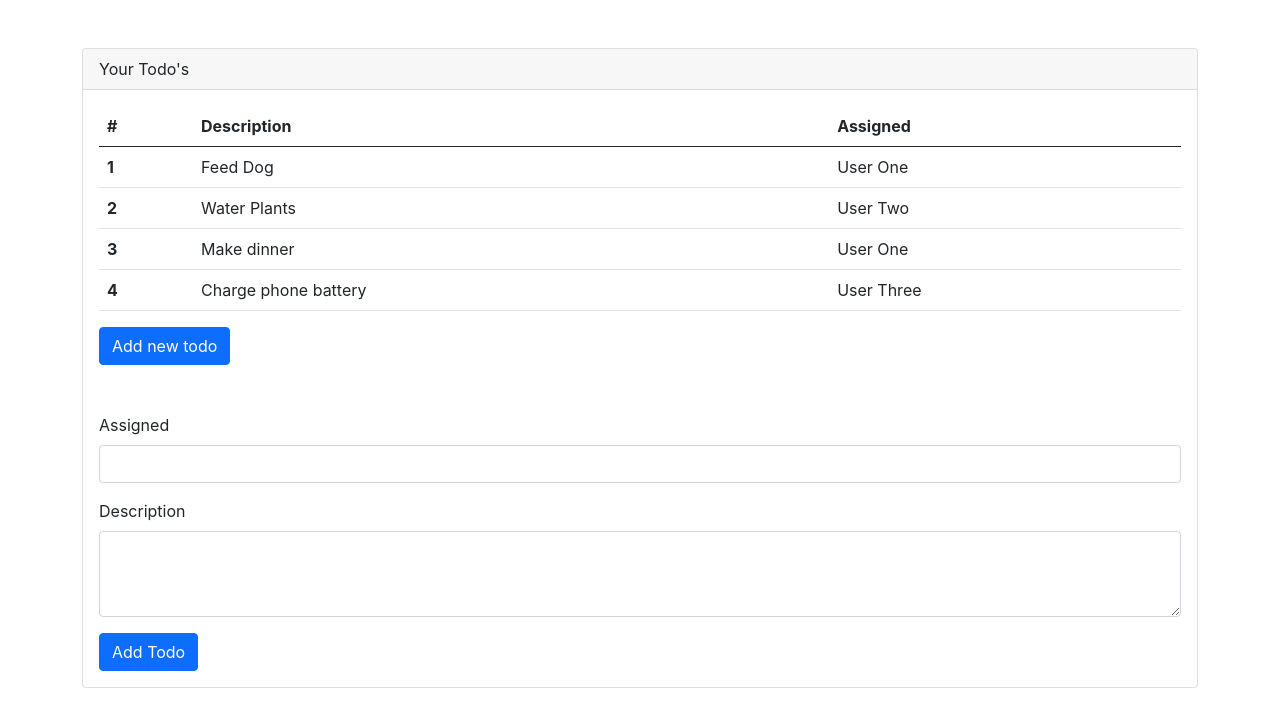
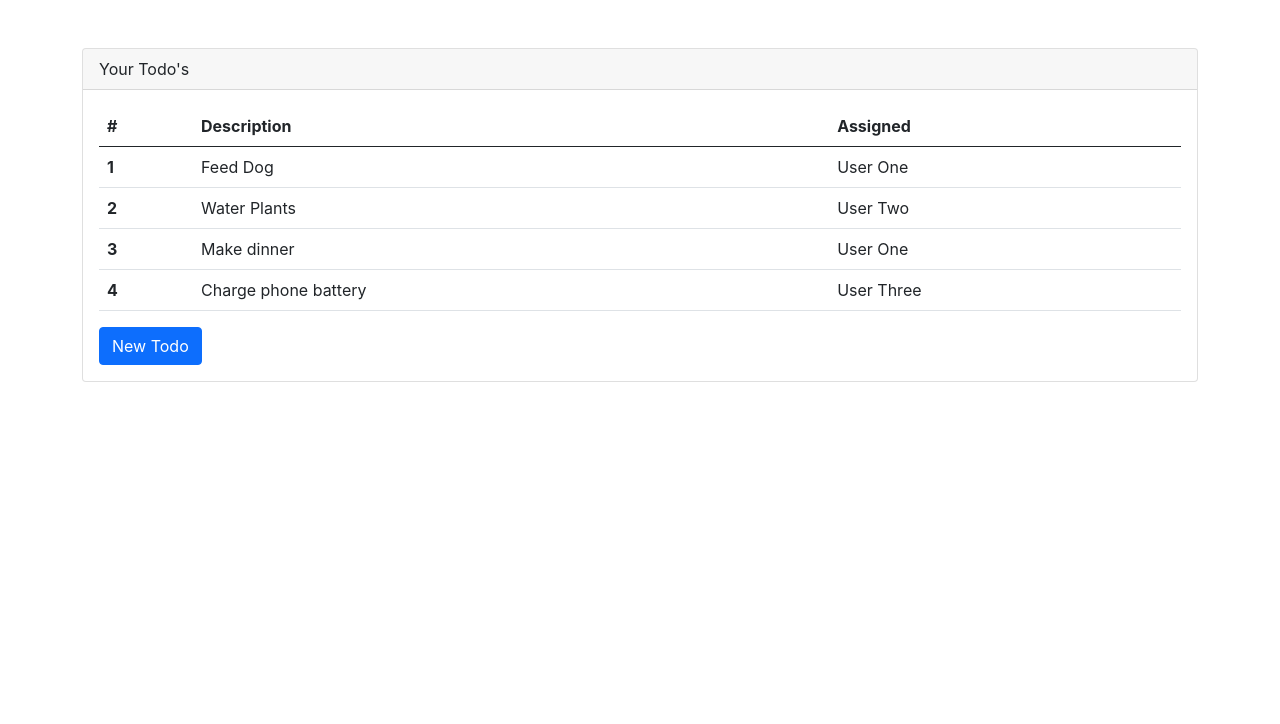
Before and after one commit to TheInfinity007/todo-react, a React (Create React App) app: page / in a window 1280 px wide. Shown: the top 724 px of the page. Built offline with nearby package versions, Linux system fonts and the light colour scheme.

Commit message:
conditional form rendering

```diff
--- a/src/App.js
+++ b/src/App.js
@@ -4,6 +4,8 @@ import TodoTable from './components/TodoTable';
 import NewTodoForm from './components/NewTodoForm';
 
 function App() {
+    const [showAddTodoForm, setShowAddTodoForm] = useState(false);
+
     const [todos, setTodos] = useState([
         { rowNumber: 1, rowDescription: 'Feed Dog', rowAssigned: 'User One' },
         {
@@ -52,8 +54,14 @@ function App() {
                 <div className="card-header">Your Todo's</div>
                 <div className="card-body">
                     <TodoTable todos={todos} deleteTodo={deleteTodo} />
-                    <button className='btn btn-primary '>Add new todo</button>
-                    <NewTodoForm addTodo={addTodo} />
+                    <button
+                        className="btn btn-primary"
+                        onClick={() => setShowAddTodoForm(!showAddTodoForm)}
+                    >
+                        {showAddTodoForm ? 'Close New Todo': 'New Todo'}
+                    </button>
+
+                    {showAddTodoForm && <NewTodoForm addTodo={addTodo} />}
                 </div>
             </div>
         </div>
```
